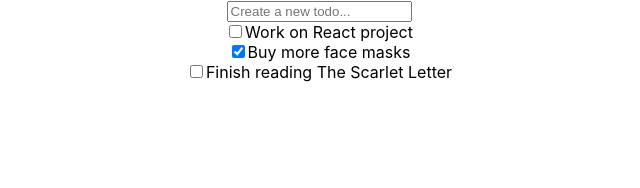
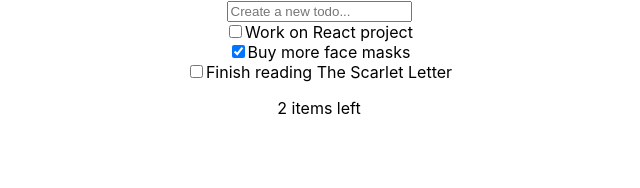
Before and after one commit to dmahely/react-todo, a React (Create React App) app: page / in a window 1280 px wide. Shown: the top 188 px of the page, without its empty margins (321-961 px from the left). Built offline with nearby package versions, Linux system fonts and the light colour scheme.

Commit message:
Add count of remaining items

```diff
--- a/src/Todos/Todos.js
+++ b/src/Todos/Todos.js
@@ -5,6 +5,7 @@ import { TodoInput } from "../TodoInput/TodoInput";
 
 const Todos = () => {
   const [todos, setTodos] = useState(defaultState);
+  const completedTodosNum = todos.filter(todo => !todo.isCompleted).length;
   return (
     <>
       <TodoInput setTodos={setTodos} />
@@ -18,6 +19,7 @@ const Todos = () => {
           todos={todos}
         />
       ))}
+    <p>{completedTodosNum} items left</p>
     </>
   );
 };
```
